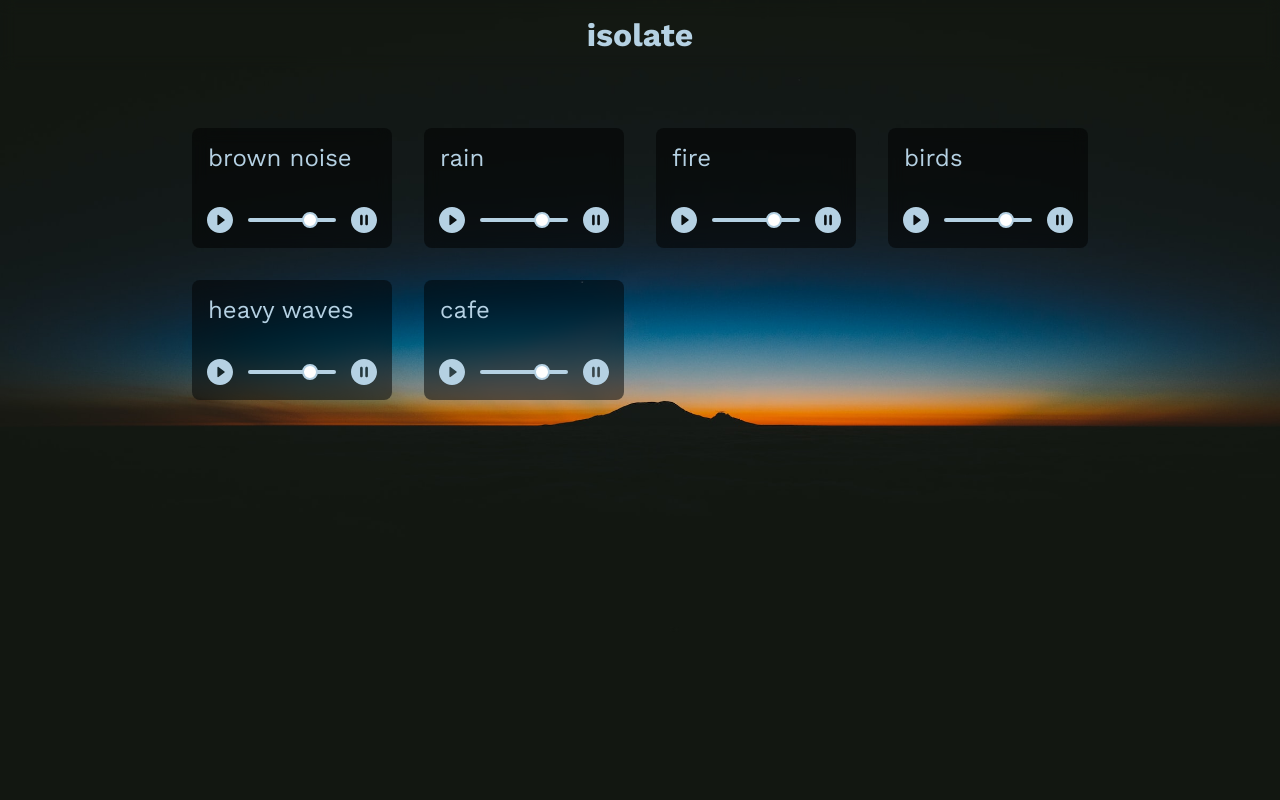
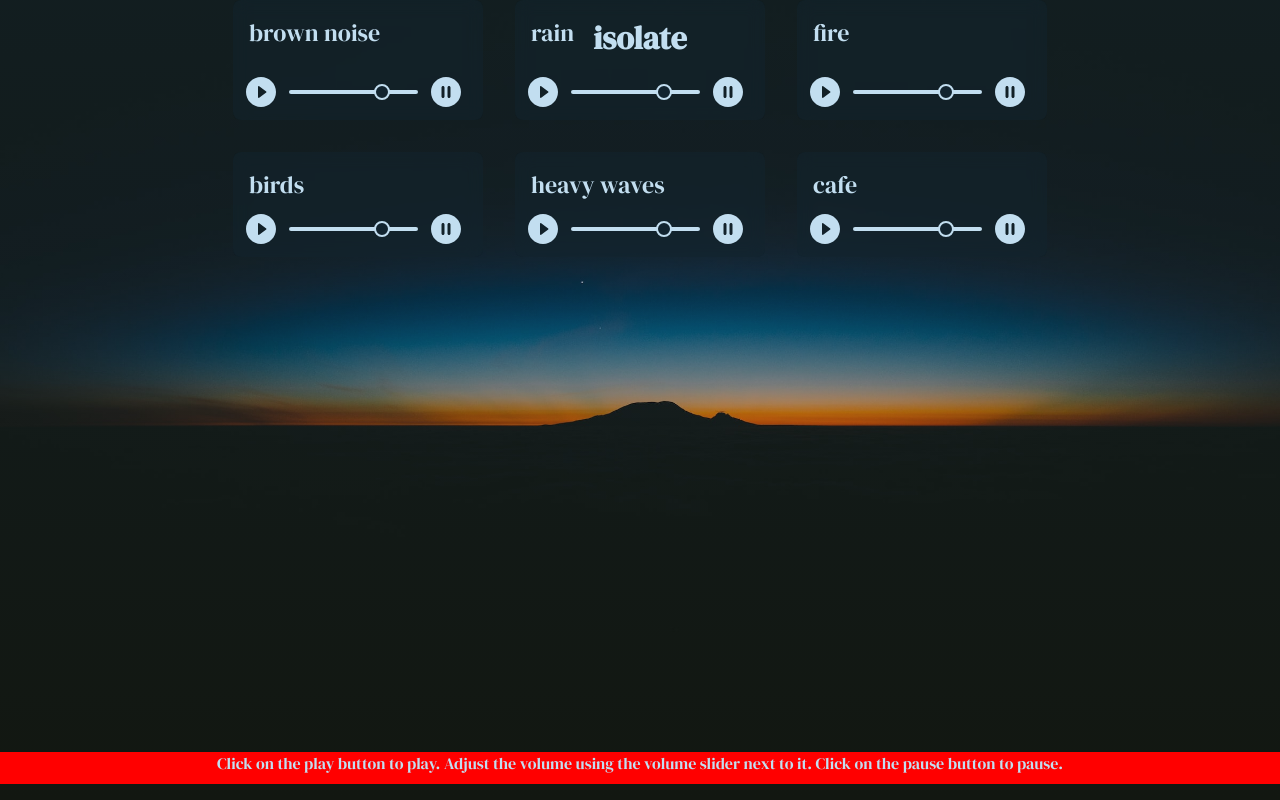
Before and after one commit to davidbalian/isolate, a React (Create React App) app: page / in a window 1280 px wide. Built offline with nearby package versions, Linux system fonts and the light colour scheme.

Commit message:
changed font

```diff
--- a/public/index.html
+++ b/public/index.html
@@ -7,12 +7,8 @@
 		<meta name="theme-color" content="#000000" />
 		<meta name="description" content="Web site created using create-react-app" />
 		<link rel="apple-touch-icon" href="%PUBLIC_URL%/logo192.png" />
-		<link rel="preconnect" href="https://fonts.googleapis.com" />
-		<link rel="preconnect" href="https://fonts.gstatic.com" crossorigin />
-		<link
-			href="https://fonts.googleapis.com/css2?family=Work+Sans:wght@400;700&display=swap"
-			rel="stylesheet"
-		/>
+		<link rel="preconnect" href="https://fonts.googleapis.com">
+		<link rel="preconnect" href="https://fonts.gstatic.com" crossorigin><link href="https://fonts.googleapis.com/css2?family=DM+Serif+Display&family=IBM+Plex+Sans:wght@400;700&display=swap" rel="stylesheet">
 		<!--
       manifest.json provides metadata used when your web app is installed on a
       user's mobile device or desktop. See https://developers.google.com/web/fundamentals/web-app-manifest/
--- a/src/components/Home.js
+++ b/src/components/Home.js
@@ -6,6 +6,7 @@ const Home = () => {
 
   return (
     <div className="home">
+      <div className="main-functionality">
         <div className="sounds">
           <Sound src={prefix + "brown-noise.mp3"} name="brown noise" />
           <Sound src={prefix + "rain-light-long.mp3"} name="rain" />
@@ -14,6 +15,13 @@ const Home = () => {
           <Sound src={prefix + "heavy-waves-long.mp3"} name="heavy waves" />
           <Sound src={prefix + "cafe-long.mp3"} name="cafe" />
         </div>
+        <div className="text-container">
+          <p className="text">
+            Click on the play button to play. Adjust the volume using the volume
+            slider next to it. Click on the pause button to pause.
+          </p>
+        </div>
+      </div>
     </div>
   );
 };
--- a/src/index.css
+++ b/src/index.css
@@ -1,9 +1,10 @@
 :root {
-  --main-color: #b5d1e3;
+  --main-color: #c2def0;
   --bg: #12242f;
   --bg-2: #12242f;
-  --bg-transparent: #12242f00;
+  --bg-transparent: #12242f80;
   --bg-2-transparent: #12242f00;
+  font-size: 16 px;
 }
 
 * {
@@ -19,7 +20,7 @@ body {
 h1,
 p,
 button {
-  font-family: "Work Sans", sans-serif;
+  font-family: "DM Serif Display", serif;
 }
 
 h1,
@@ -32,21 +33,13 @@ p {
   position: fixed;
   top: 0;
   left: 0;
-  background-color: var(--bg-transparent);
   padding: 1rem 0;
   text-align: center;
-  backdrop-filter: blur(8px);
   z-index: 999;
 }
 
-.sounds {
-  padding: 8rem 12rem;
-  display: grid;
-  grid-template-columns: repeat(auto-fit, 200px);
-  grid-template-rows: repeat(auto-fit, 120px);
-  gap: 2rem;
-  justify-content: center;
-  justify-items: center;
+.main-functionality {
+  text-align: center;
   height: 100vh;
   width: 100vw;
   background: linear-gradient(
@@ -57,6 +50,36 @@ p {
     url(../public/elliott-engelmann-DjlKxYFJlTc-unsplash.jpg);
   background-size: cover;
   background-position: center center;
+  position: relative;
+}
+
+.main-functionality .text-container {
+  position: absolute;
+  height: 2rem;
+  background-color: red;
+  bottom: 16px;
+  width: 100%;
+}
+
+.sounds {
+  margin: auto 0;
+  padding: 0 12rem;
+  width: 100%;
+  display: grid;
+  grid-template-columns: repeat(auto-fit, 250px);
+  grid-template-rows: repeat(auto-fit, 120px);
+  gap: 2rem;
+  justify-content: center;
+  justify-items: center;
+  transition: padding 0.5s;
+}
+
+@media only screen and (max-width: 1024px) {
+  .sounds {
+    padding: 8rem 2rem;
+    grid-template-columns: repeat(auto-fit, 200px);
+    grid-template-rows: repeat(auto-fit, 120px);
+  }
 }
 
 .sound {
@@ -72,7 +95,7 @@ p {
 }
 
 .opaque-sound {
-  background-color: rgba(0, 0, 0, 0.5);
+  background-color: var(--bg-transparent);
   backdrop-filter: blur(8px);
 }
 
@@ -94,7 +117,7 @@ p {
 }
 
 .play-pause-btn {
-  transform: scale(1.3);
+  transform: scale(1.5);
   color: var(--main-color);
   cursor: pointer;
 }
@@ -129,7 +152,7 @@ input[type="range"].volume-slider::-webkit-slider-thumb {
   margin-top: -6px;
   width: 16px;
   height: 16px;
-  background: #ffffff;
+  background: var(--bg);
   border: 2px solid var(--main-color);
   border-radius: 50px;
   cursor: pointer;
```
Lines whose indentation alone changed are shown as unchanged.
